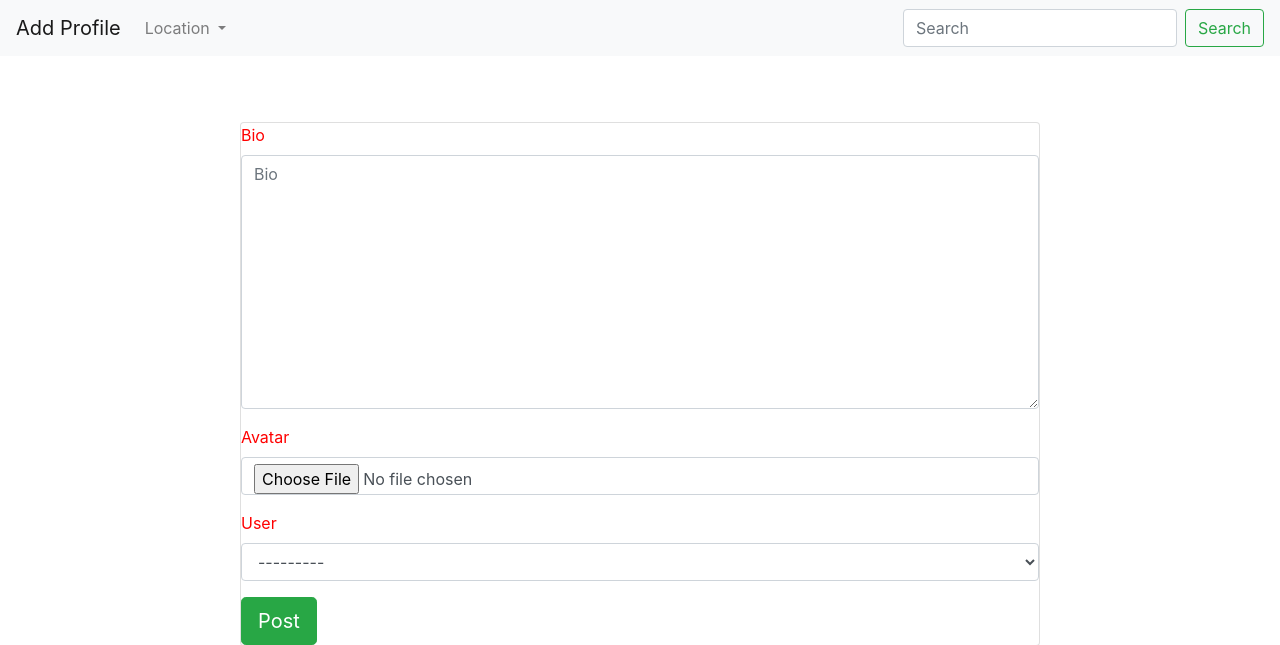
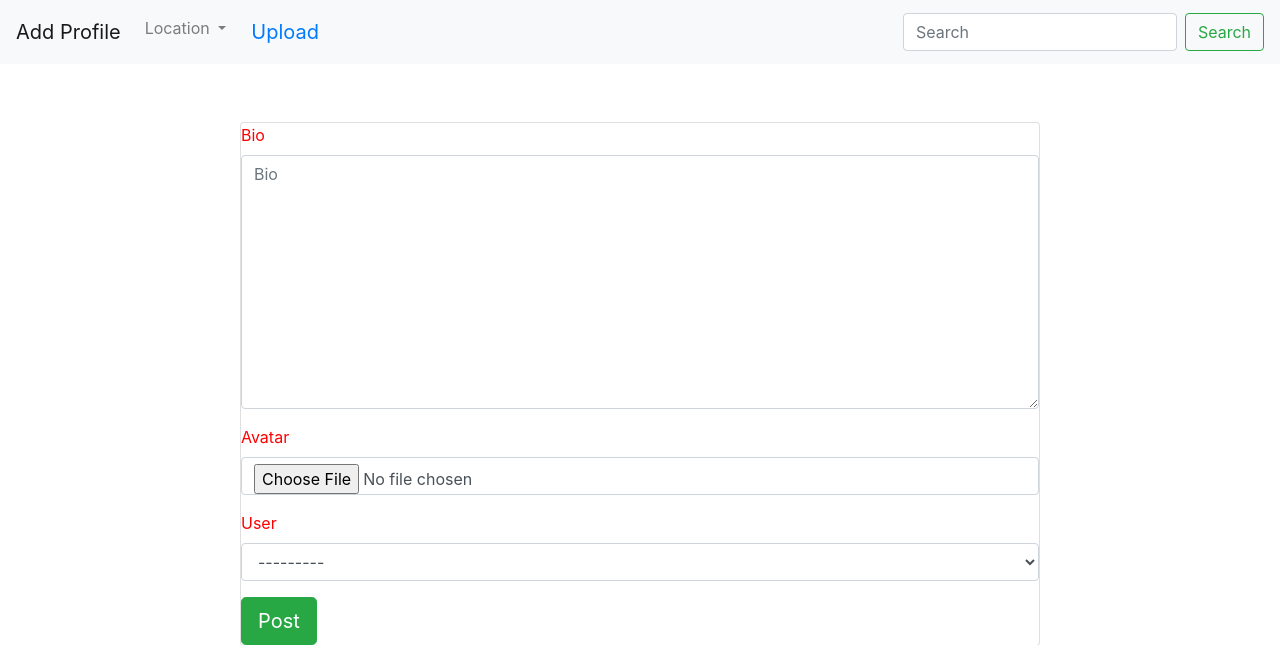
Before and after one commit to cherucole/Pixel-Connect, a Django app: page /new/profile in a window 1280 px wide. Shown: the top 645 px of the page. Run offline with Django 3.2, Linux system fonts and the light colour scheme; the visitor is signed in with stand-in values (Sample User, id 1); data comes from the database, SQL or seed files in the repository; some libraries are stand-ins or nearby versions.

Commit message:
working on profile

```diff
--- a/pixel_app/templates/navbar.html
+++ b/pixel_app/templates/navbar.html
@@ -1,5 +1,6 @@
 <nav class="navbar navbar-expand-lg navbar-light bg-light fixed-top">
   <a class="navbar-brand" href="new/profile">Add Profile</a>
+
   <button class="navbar-toggler" type="button" data-toggle="collapse" data-target="#navbarSupportedContent" aria-controls="navbarSupportedContent" aria-expanded="false" aria-label="Toggle navigation">
     <span class="navbar-toggler-icon"></span>
   </button>
@@ -16,10 +17,15 @@
 
         <div class="dropdown-menu" aria-labelledby="navbarDropdown">
 
-    <a href="/?location={{location.id}}"> <button class="btn btn-lg btn-link">{{location.name}}</button></a>
+    <a href="{% url 'add_profile' %}"> <button class="btn btn-lg btn-link">Add Profile</button></a>
+
           <div class="dropdown-divider"></div>
 
         </div>
+      </li>
+      <li>
+            <a href="{% url 'upload' %}"> <button class="btn btn-lg btn-link">Upload </button></a>
+
       </li>
 
     </ul>
--- a/pixel_app/urls.py
+++ b/pixel_app/urls.py
@@ -8,7 +8,7 @@ urlpatterns=[
 
     url(r'^$', views.homepage, name='homepage'),
     url(r'^post/(?P<id>\d+)/comment/$', views.add_comment, name='add_comment'),
-    url(r'^post/(?P<id>\d+)/comment/$', views.like_post, name='like_post'),
+    url(r'^post/(?P<id>\d+)/like/$', views.like_post, name='like_post'),
     url(r'^upload$', views.upload_image, name='upload'),
     #
     url(r'^user/(?P<username>\w+)', views.profile, name='profile'),
```
